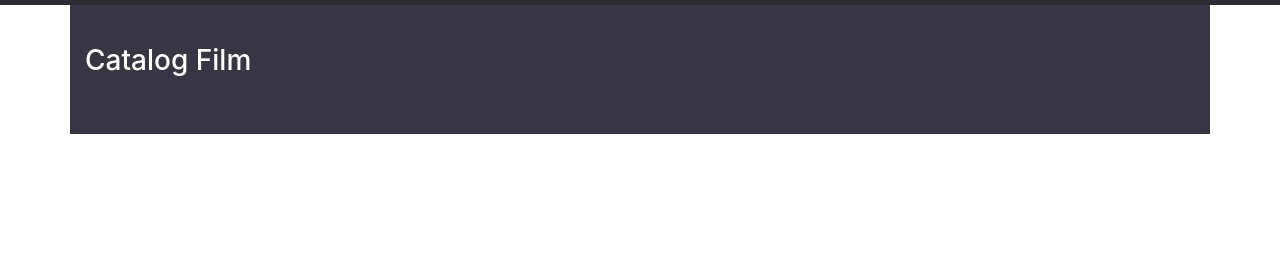
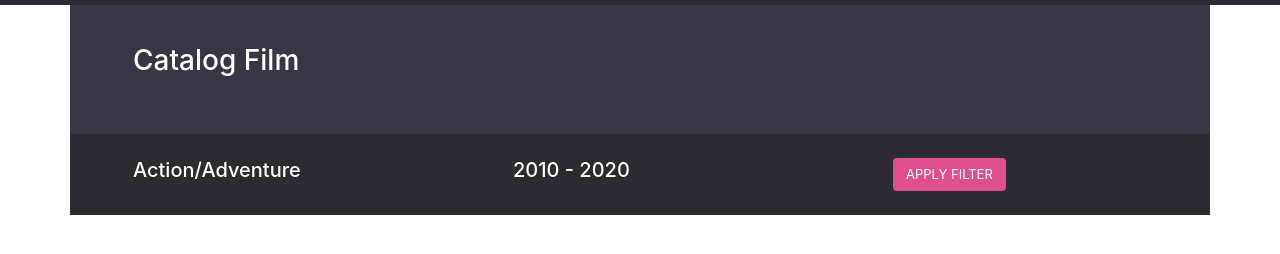
Before and after one commit to zakiydani/Project-Weekly-1-K3, a plain HTML site: page catalog.html in a window 1280 px wide. Shown: the part 76-330 px from the top of the page. Drawn offline with nearby package versions, Linux system fonts and the light colour scheme.

Commit message:
section catalog

```diff
--- a/catalog.html
+++ b/catalog.html
@@ -47,11 +47,27 @@
     <div class="container mt-5" style="background-color: #383544;">
       <div class="row">
         <div class="col mt-5">
-          <h3 class="text-white pt-4 pb-5">Catalog Film</h3>
+          <h3 class="text-white pt-4 pb-5 pl-5">Catalog Film</h3>
         </div>
       </div>
     </div>
   </section>
+
+  <div class="container" style="background-color: #2B2B31;">
+    <div class="row py-4">
+      <div class="col">
+        <h5 class="text-white pl-5"> Action/Adventure</h5>
+      </div>
+      <div class="col">
+        <h5 class="text-white pl-5">2010 - 2020</h5>
+      </div>
+      <div class="col">
+        <button type="button" class="btn text-white ml-5" style="background-color: #DF4E8D; font-size: small;" data-toggle="button" aria-pressed="false">
+          APPLY FILTER
+        </button>
+      </div>
+    </div>
+  </div>
 
 
     <!-- Optional JavaScript -->
```
